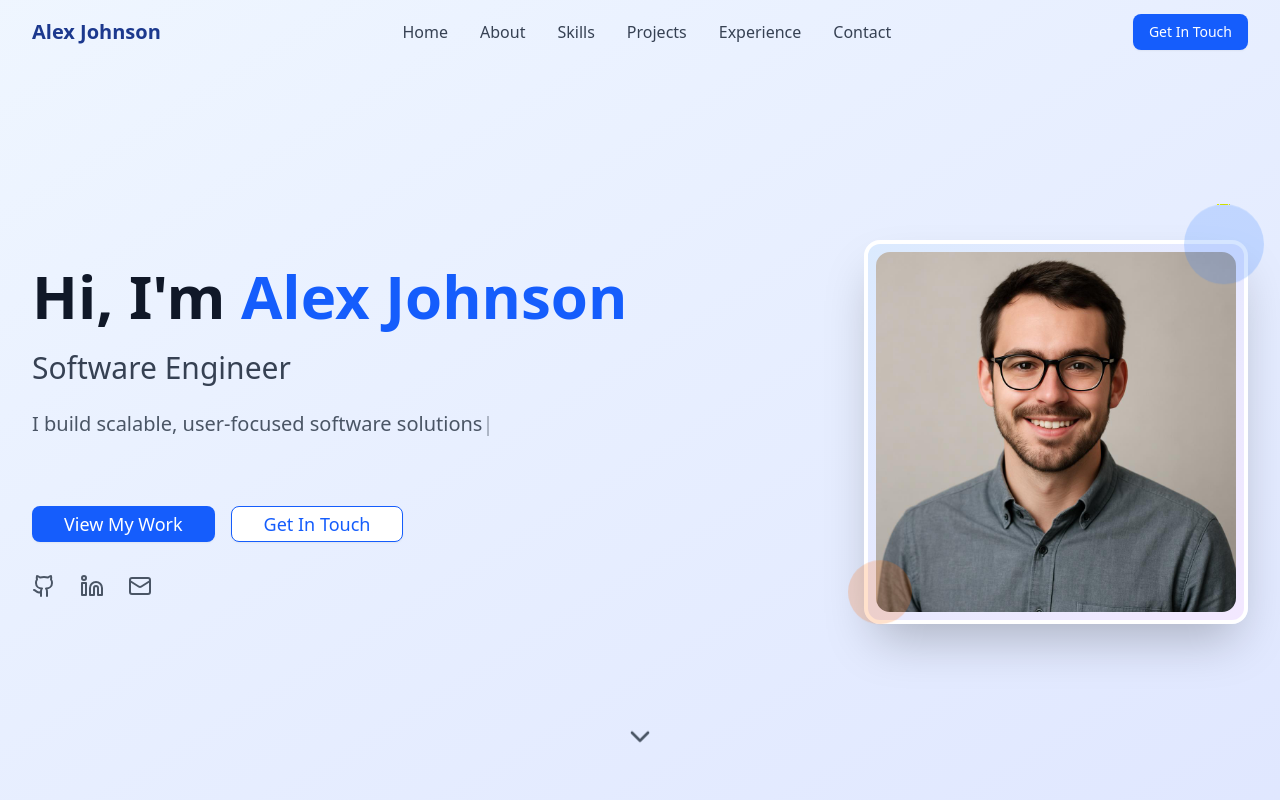
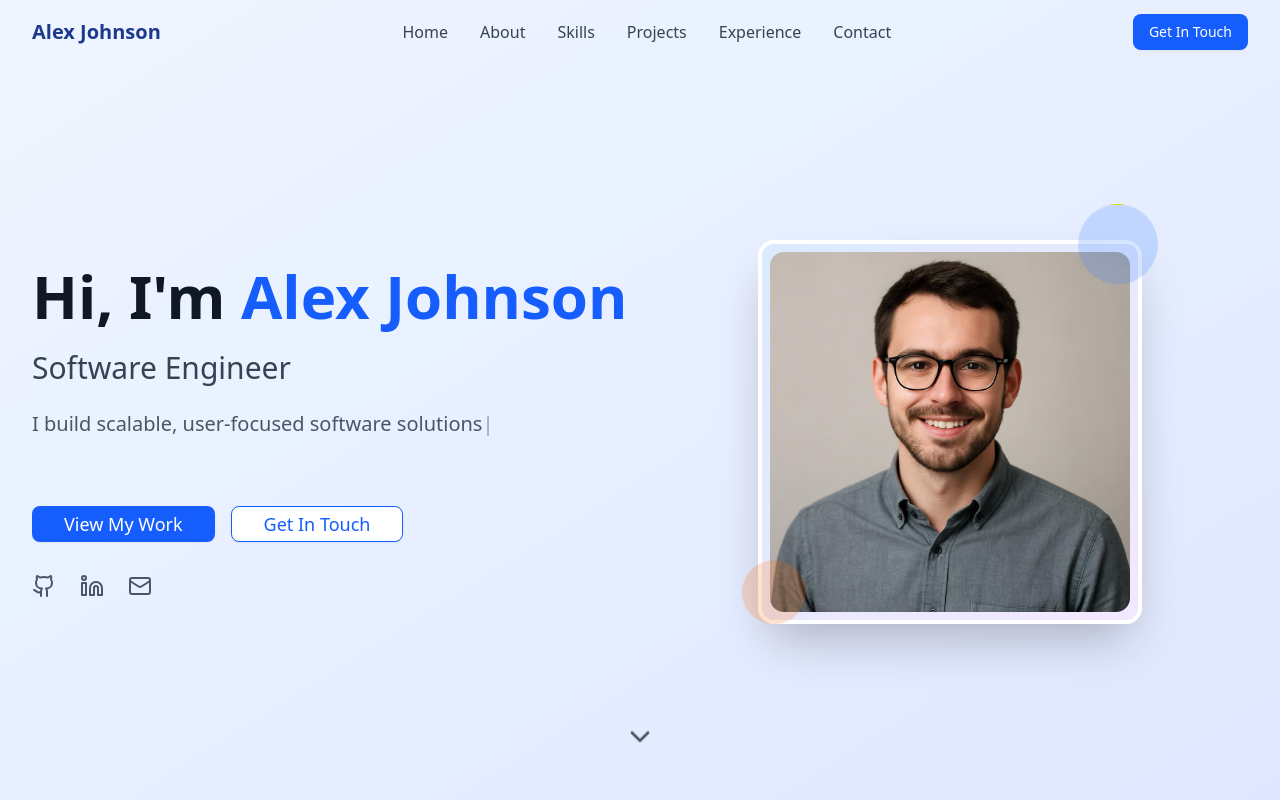
Before and after one commit to hamdywaleed/portfoliome, a React (Vite) app: page / in a window 1280 px wide. Shown: the top 800 px of the page. Built offline with nearby package versions, Linux system fonts and the light colour scheme.

Commit message:
edit second

```diff
--- a/src/components/Hero.jsx
+++ b/src/components/Hero.jsx
@@ -94,7 +94,7 @@ const Hero = () => {
           </div>
 
           {/* Hero Image */}
-          <div className="flex justify-center lg:justify-end">
+          <div className="flex justify-center lg:justify-center">
             <div className="relative">
               <div className="w-80 h-80 lg:w-96 lg:h-96 rounded-2xl overflow-hidden shadow-2xl border-4 border-white bg-gradient-to-br from-blue-100 to-purple-100 p-2">
                 <img
```
